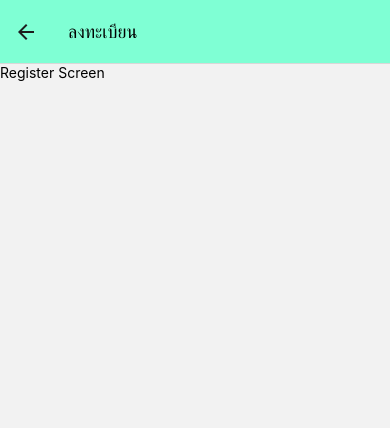
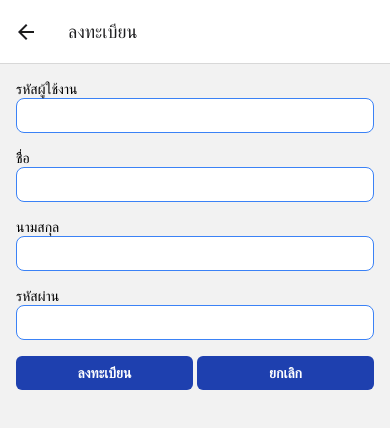
Before and after one commit to aatuodcrd/Mobile-App-1st, a React Native app: screen /Register in a window 390 px wide. Shown: the top 428 px of the page. Built offline with nearby package versions, Linux system fonts and the light colour scheme.

Commit message:
chore: Update dependencies and add Redux for state management

```diff
--- a/App.tsx
+++ b/App.tsx
@@ -4,32 +4,29 @@ import { Login } from './components/login';
 import { Register } from './components/register';
 import { Main } from './components/main';
 import { ChangePassword } from './components/changePassword';
+import { Provider } from 'react-redux';
+import { store } from './app/store';
 
 export default function App() {
   const Stack = createNativeStackNavigator();
-  return <NavigationContainer>
+  return <Provider store={store}>
+    <NavigationContainer>
       <Stack.Navigator>
         <Stack.Screen name="Login"
           options={{ headerShown: false }}
           component={Login} />
         <Stack.Screen name="Register"
           options={{
-          title: "ลงทะเบียน", headerStyle: {
-            backgroundColor: "#7FFFD4"
-          }, headerTitleStyle: {
-            color: 'black'
-          }
+            title: "ลงทะเบียน",
           }}
           component={Register} />
-
         <Stack.Screen
           name="Main"
           options={{ headerShown: false }}
           component={Main}
         />
-
         <Stack.Screen name="ChangePassword" component={ChangePassword} />
-
       </Stack.Navigator>
     </NavigationContainer>
+  </Provider>
 }
--- /dev/null
+++ b/app/auth-slice.ts
@@ -0,0 +1,26 @@
+import { PayloadAction, createSlice } from '@reduxjs/toolkit';
+
+interface UserName {
+    firstName: string;
+    lastName: string;
+}
+
+const authSlice = createSlice({
+    name: 'auth',
+    initialState: {
+        firstName: '',
+        lastName: ''
+    },
+    reducers: {
+        setName: (state, action: PayloadAction<UserName>) => {
+            // return { ...action.payload }
+            return {
+                firstName: action.payload.firstName,
+                lastName: action.payload.lastName
+            }
+        }
+    }
+});
+
+export const { setName } = authSlice.actions;
+export const AuthReducer = authSlice.reducer;
--- /dev/null
+++ b/app/store.ts
@@ -0,0 +1,7 @@
+import { configureStore } from '@reduxjs/toolkit';
+import { AuthReducer } from './auth-slice';
+export const store = configureStore({
+    reducer: {
+        auth: AuthReducer
+    }
+});
--- a/components/home.tsx
+++ b/components/home.tsx
@@ -1,8 +1,12 @@
 import { FC } from 'react';
-import { Text } from 'react-native';
+import { Text, View } from 'react-native';
+import { useSelector } from 'react-redux';
 
 export const Home: FC = () => {
+    const auth = useSelector((state: any) => state.auth);
     return <>
-        <Text>Home Screen</Text>
+        <View className='w-full p-4'>
+            <Text>ยินดีต้อนรับ {auth.firstName} {auth.lastName}</Text>
+        </View>
     </>
 }
--- a/components/login.tsx
+++ b/components/login.tsx
@@ -6,6 +6,8 @@ import { useForm, SubmitHandler, SubmitErrorHandler } from 'react-hook-form';
 import { NavigationProp } from '@react-navigation/native';
 import { MyInput } from './ui/MyInput';
 import { MyButton } from './ui/MyButton';
+import { useDispatch } from 'react-redux';
+import { setName } from '../app/auth-slice';
 
 interface Props {
     navigation: NavigationProp<any, any>
@@ -29,6 +31,7 @@ export const Login: FC<Props> = (props) => {
         resolver: zodResolver(LoginSchema)
     });
 
+    const dispatch = useDispatch();
     // when navigate to register screen
     const whenNavigate = () => {
         props.navigation.navigate("Register");
@@ -56,6 +59,10 @@ export const Login: FC<Props> = (props) => {
             const jsonResp = await resp.json();
             if (jsonResp.success) {
                 // user / pasword correct
+                dispatch(setName({
+                    firstName: jsonResp.firstName,
+                    lastName: jsonResp.lastName
+                }));
                 props.navigation.navigate("Main");
             } else {
                 // invalid user or password
@@ -75,12 +82,10 @@ export const Login: FC<Props> = (props) => {
     }
 
     return <>
-        <View className='space-y-4 flex flex-col md:bg-red-500 w-screen h-full py-16'>
-            <View className='flex flex-row justify-center'>
-                <Image source={require('./../assets/logo.jpeg')} style={{ width: 100, height: 100 }} className='rounded-full' />
+        <View className='space-y-4 flex flex-col w-screen h-full py-16 px-8'>
+            <View className='w-full items-center'>
+                <Image source={require("./../assets/logo.jpeg")} style={{width:100, height:100}} className='rounded-full'/>
             </View>
-            <Text className='border-dashed border-red-600 border-t-2 border-b-2 text-3xl text-center text-blue-500 underline font-bold tracking-wider uppercase'>Login Page</Text>
-            <Text className='rounded-lg border border-blue-500 p-2 my-2'>Welcome</Text>
             <View>
                 <MyInput name='userName' control={control} label="ผู้ใช้งาน" />
             </View>
@@ -89,18 +94,18 @@ export const Login: FC<Props> = (props) => {
             </View>
             <View className='flex flex-row space-x-2'>
                 <View className='flex-1'>
-                    <MyButton label='เข้าสู่ระบบ' whenPress={handleSubmit(whenValidatePass, whenValidateFail)} />
+                    <MyButton label='เข้าสู่ระบบ'
+                        whenPress={handleSubmit(whenValidatePass, whenValidateFail)} />
                 </View>
                 <View className='flex-1'>
                     <MyButton label='ยกเลิก' whenPress={whenResetPress} />
                 </View>
             </View>
-            <View className='flex flex-row justify-center'>
+            <View className='w-full'>
                 <Pressable onPress={whenNavigate}>
-                    <Text className='text-blue-800 underline text-lg'>Register new user</Text>
+                    <Text className='text-center text-blue-800 underline text-lg'>Register new user</Text>
                 </Pressable>
             </View>
         </View>
     </>
-
 }
--- a/components/register.tsx
+++ b/components/register.tsx
@@ -1,8 +1,96 @@
 import { FC } from 'react';
-import { Text } from 'react-native';
+import { View, Alert } from 'react-native';
+import { z } from 'zod';
+import { useForm, SubmitHandler } from 'react-hook-form';
+import { zodResolver } from '@hookform/resolvers/zod';
+import { MyInput } from './ui/MyInput';
+import { MyButton } from './ui/MyButton';
+import { useNavigation, NavigationProp } from '@react-navigation/native';
+/*
+const postValidate = [
+    body('userName').notEmpty().isString().isLength({ min: 5, max: 150 }),
+    body('firstName').notEmpty().isString().isLength({ max: 150 }),
+    body('lastName').notEmpty().isString().isLength({ max: 150 }),
+    body('password').notEmpty().isString().isLength({ min: 8, max: 25 }),
+    inputValidate
+];
+*/
+const RegisterSchema = z.object({
+    userName: z.string().min(8).max(150),
+    firstName: z.string().max(150),
+    lastName: z.string().max(150),
+    password: z.string().min(8).max(25),
+});
+type RegisterModel = z.infer<typeof RegisterSchema>;
 
 export const Register: FC = () => {
+    // hooks
+    const { control, handleSubmit, reset } = useForm<RegisterModel>({
+        resolver: zodResolver(RegisterSchema)
+    });
+    const navigation = useNavigation<NavigationProp<any, any>>();
+
+    // validate pass
+    const whenValidatePass: SubmitHandler<RegisterModel> = async (reg) => {
+        // send data to server
+        try {
+            const resp = await fetch("http://52.221.215.212/register", {
+                method: 'POST',
+                headers: { 'Content-Type': 'application/json' },
+                body: JSON.stringify({
+                    userName: reg.userName,
+                    firstName: reg.firstName,
+                    lastName: reg.lastName,
+                    password: reg.password
+                })
+            });
+            const jsonResp = await resp.json();
+            if (jsonResp.success) {
+                // go back to login page
+                Alert.alert(
+                    "สำเร็จ",
+                    "ลงทะเบียนสำเร็จ",
+                    [{
+                        text: "รับทราบ",
+                        onPress: () => {
+                            reset();
+                            navigation.goBack();
+                        }
+                    }]
+                );
+            } else {
+                Alert.alert("ระบบขัดข้อง", "กรุณาลองอีกครั้งหรือแจ้งทีม support !");
+            }
+        } catch (e) {
+            Alert.alert("ระบบขัดข้อง", "กรุณาลองอีกครั้งหรือแจ้งทีม support !");
+        }
+    }
+
+    const whenReset = () => {
+        reset();
+    }
     return <>
-        <Text>Register Screen</Text>
+        <View className='flex flex-col p-4 space-y-4'>
+            <View>
+                <MyInput label='รหัสผู้ใช้งาน' name="userName" control={control} />
+            </View>
+            <View>
+                <MyInput label='ชื่ีอ' name="firstName" control={control} />
+            </View>
+            <View>
+                <MyInput label='นามสกุล' name="lastName" control={control} />
+            </View>
+            <View>
+                <MyInput label='รหัสผ่าน' name="password" control={control} isSecure={true} />
+            </View>
+            <View className='flex flex-row w-full space-x-1'>
+                <View className='flex-1'>
+                    <MyButton label='ลงทะเบียน' whenPress={handleSubmit(whenValidatePass)} />
+                </View>
+                <View className='flex-1'>
+                    <MyButton label='ยกเลิก' whenPress={whenReset} />
+                </View>
+            </View>
+        </View>
     </>
 }
--- a/package.json
+++ b/package.json
@@ -14,6 +14,7 @@
     "@react-navigation/bottom-tabs": "^6.5.20",
     "@react-navigation/native": "^6.1.17",
     "@react-navigation/native-stack": "^6.9.26",
+    "@reduxjs/toolkit": "^2.2.5",
     "expo": "~51.0.2",
     "expo-router": "^3.5.14",
     "expo-status-bar": "~1.12.1",
@@ -23,6 +24,7 @@
     "react-hook-form": "^7.51.4",
     "react-native": "0.74.1",
     "react-native-web": "~0.19.10",
+    "react-redux": "^9.1.2",
     "zod": "^3.23.8"
   },
   "devDependencies": {
```
Also changed, not shown: 2 other files (tests, documents, lock files or other folders). Lines whose indentation alone changed are shown as unchanged.
